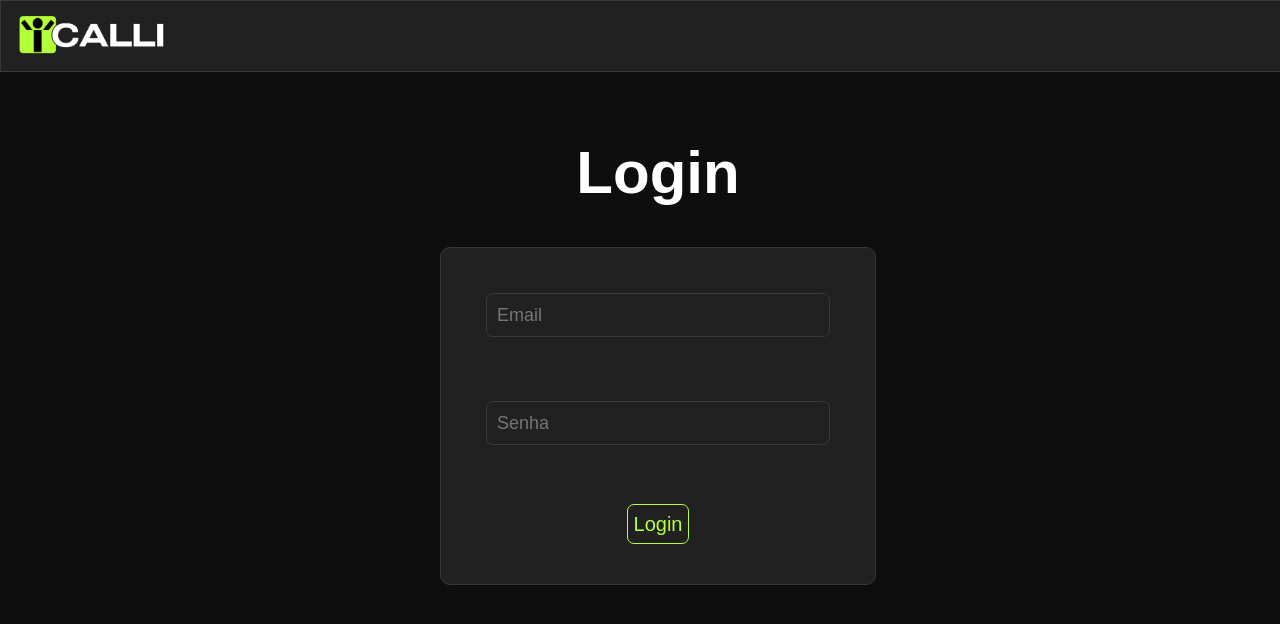
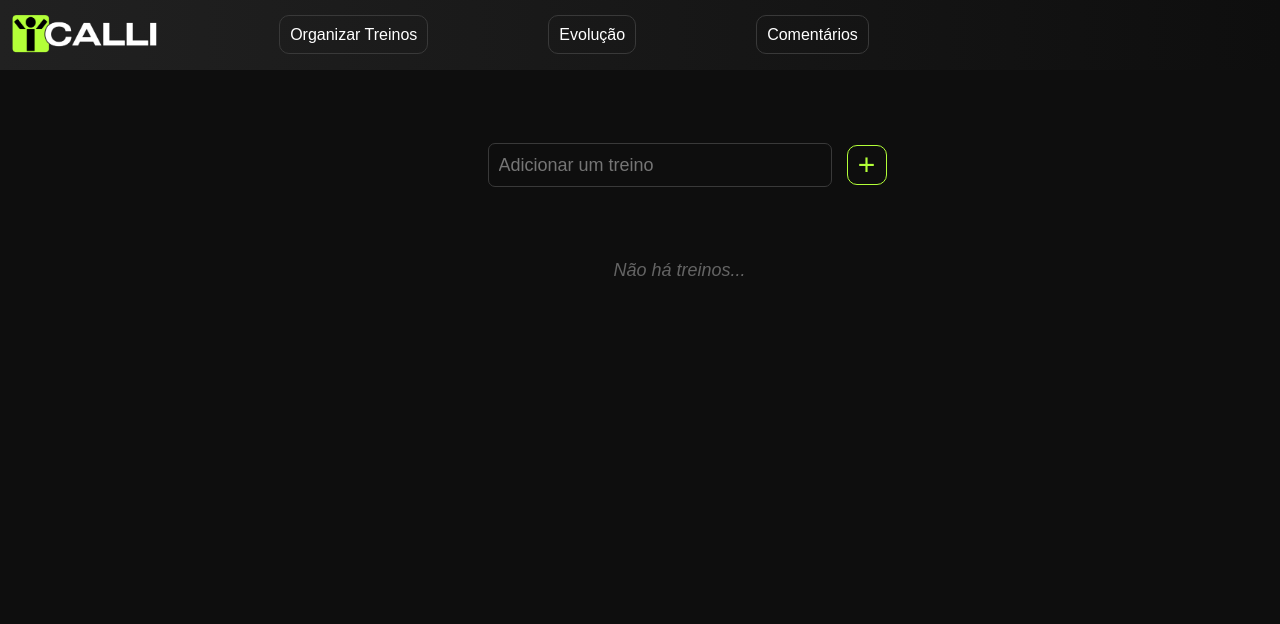
Before and after one commit to PedroLuis19/projeto-web-react, a React (Vite) app: page /training in a window 1280 px wide. Shown: the top 624 px of the page. Built offline with nearby package versions, Linux system fonts and the light colour scheme.

Commit message:
Segundo commit

```diff
--- a/src/App.css
+++ b/src/App.css
@@ -1,12 +1,21 @@
+html{
+    scrollbar-gutter: stable;
+}
+
 body{
     font-family: 'Roboto Mono', sans-serif;
     background-color: rgb(14, 14, 14);
     color: white;
     padding-top: 70px;
+    scrollbar-gutter: stable;
 }
 
 h1{
     font-weight: 900;
+}
+
+a {
+  text-decoration: none;
 }
 
 input{
--- a/src/App.jsx
+++ b/src/App.jsx
@@ -1,5 +1,5 @@
 
-import Login from "./components/Login"
+import { Outlet } from "react-router-dom"
 
 import Navbar from "./components/Navbar"
 
@@ -10,7 +10,7 @@ function App() {
   return (
     <div>
       <Navbar/>
-      <Login/>
+      <Outlet/>
     </div>
   )
 }
--- /dev/null
+++ b/src/components/Comments.jsx
@@ -0,0 +1,8 @@
+
+function Comments(){
+  return (
+    <div>Commentários</div>
+  )
+}
+
+export default Comments
--- /dev/null
+++ b/src/components/Evolution.jsx
@@ -0,0 +1,8 @@
+
+function Evolution() {
+  return (
+    <div>Evolution</div>
+  )
+}
+
+export default Evolution
--- a/src/components/Navbar.css
+++ b/src/components/Navbar.css
@@ -8,7 +8,31 @@
     width: 100%;
     height: 70px;
     background-color: rgb(33, 33, 33);
+    background: linear-gradient(to right, rgb(33, 33, 33), rgb(14, 14, 14));
+}
+
+.page-selection{
+    display: flex;
+    align-items: space-evenly;
+    margin: 10px
+}
+
+.page-link{
+    font-size: 16px;
+    font-weight: 200;
+    background-color: transparent;
+    color: white;
+    border: none;
+    border-radius: 10px;
+    margin: 60px;
+    padding: 10px;
+    cursor: pointer;
     border: 1px solid rgb(57, 57, 57);
+}
+
+.page-link:hover{
+    color: rgb(179 255 56);
+    border: 1px solid rgb(179 255 56);
 }
 
 .home-button{
--- a/src/components/Navbar.jsx
+++ b/src/components/Navbar.jsx
@@ -1,11 +1,20 @@
+import { Link } from 'react-router-dom'
+
 import './Navbar.css'
 
 function Navbar(){
   return (
     <div className='navbar'>
-        <button className='home-button'>
+        <Link className='home-button' to='/'>
         <img className='home-img-button' src='src\assets\calli-home-img.png'/>
-        </button>
+        </Link>
+        <nav className='page-selection'>
+            <ul>
+                <Link className='page-link' to='training'>Organizar Treinos</Link>
+                <Link className='page-link' to='evolution'>Evolução</Link>
+                <Link className='page-link' to='comments'>Comentários</Link>
+            </ul>
+        </nav>
     </div>
   )
 }
--- /dev/null
+++ b/src/components/TrainingOrganization.css
@@ -0,0 +1,115 @@
+.list-container{
+    display: grid;
+    grid-column: auto;
+    place-items: center;
+    justify-self: center;
+    height: 100px;
+    width: 400px;
+    max-width: 400px;
+    margin: 0 auto;
+    padding: 10px;
+}
+
+.input-field{
+    max-width: 330px;
+    height: 40px;
+    background-color: transparent;
+    color: white;
+    font-size: 18px;
+    border: 1px solid rgb(57, 57, 57);
+    border-radius: 7px;
+    padding-left: 10px;
+    margin: 15px;
+}
+
+.train-add{
+    width: max-content;
+    height: max-content;
+    display: flex;
+    flex-direction: row;
+    align-items: center;
+    justify-content: center;
+    padding: 25px;
+    margin: 15px;
+}
+
+.add-button{
+    width: 40px;
+    height: 40px;
+    background-color: transparent;
+    color: rgb(179 255 56);
+    font-size: 30px;
+    text-align: center;
+    border: 1px solid rgb(179 255 56);
+    border-radius: 10px;
+    cursor: pointer;
+    padding: auto;
+}
+
+.add-button:hover{
+    background-color: rgb(179 255 56);
+    color: rgb(33, 33, 33);
+}
+
+.todo-list{
+    display: flex;
+    flex-direction: column;
+    justify-content: center;
+    align-items: center;
+    list-style-type: none;
+    font-size: 20px;
+    flex: 1;
+    padding: 10px;
+}
+
+.todo-item{
+    display: flex;
+    flex-direction: column;
+    align-items: center;
+    text-align: center;
+    width: 400px;
+    max-width: 400px;
+    height: auto;
+    padding: 25px;
+    margin: 10px;
+    background-color: rgb(33, 33, 33);
+    border: 1px solid rgb(57, 57, 57);
+    border-radius: 10px;
+}
+
+.todo-text{
+    overflow-wrap: break-word;
+    max-width: 400px;
+    height: auto;
+    border: 1px solid rgb(57, 57, 57);
+    border-radius: 5px;
+    padding: 10px;
+    margin: 10px;
+}
+
+.todo-date{
+    font-style: italic;
+    color: rgb(100, 100, 100) ;
+    font-weight: 50;
+    font-size: 16px;
+    text-align: center;
+    max-width: 100px;
+    background-color: transparent;
+    padding: 5px;
+    margin-top: 10px;
+}
+
+.checkmark {
+  height: 20px;
+  width: 20px;
+  background-color: transparent;
+  border: 2px solid rgb(179 255 56);
+  display: inline-block;
+  vertical-align: middle;
+}
+
+.small-description{
+    font-size: 18px;
+    font-style: italic;
+    color: rgb(100, 100, 100);
+}
--- /dev/null
+++ b/src/components/TrainingOrganization.jsx
@@ -0,0 +1,54 @@
+
+import { useState } from "react";
+
+import './TrainingOrganization.css'
+
+function TrainingOrganization(){
+    const [todos, setTodos] = useState([])
+
+    const [inputValue, setInputValue] = useState('')
+
+    //Adiciona tarefa//
+    const handleSubmit = (e) => {
+        e.preventDefault();
+
+        if (inputValue.trim() !== ""){
+            const newTodo = {
+                id: Date.now(),
+                text: inputValue,
+                date: new Date().toLocaleDateString('pt-BR')
+            }
+
+            setTodos((prevTodos) => [...prevTodos, newTodo])
+
+            setInputValue("")
+        }
+    }
+
+  return (
+    <div className='list-container'>
+        <form onSubmit={handleSubmit} className='train-add'>
+          <input type="text" className='input-field' placeholder='Adicionar um treino' value={inputValue} onChange={(e) => setInputValue(e.target.value)} />
+          <button type="submit" className='add-button'>+</button>
+        </form>
+
+        {todos.length === 0 ? (<p className="small-description">Não há treinos...</p>) : (null) }
+
+        <ul className='todo-list'>
+            {todos.map((todo) => (
+                <li key={todo.id} className='todo-item'>
+                  <div className="todo-text">
+                    {todo.text}
+                  </div>
+                  <div className="todo-date">
+                    {todo.date}
+                  </div>
+
+                </li>
+            ))}
+        </ul>
+    </div>
+  )
+}
+
+export default TrainingOrganization
--- a/src/main.jsx
+++ b/src/main.jsx
@@ -1,9 +1,41 @@
 import { StrictMode } from 'react'
 import { createRoot } from 'react-dom/client'
+import { createBrowserRouter, RouterProvider } from 'react-router-dom'
 import App from './App.jsx'
+
+
+import Login from './components/Login.jsx'
+import TrainingOrganization from './components/TrainingOrganization.jsx'
+import Evolution from './components/Evolution.jsx'
+import Comments from './components/Comments.jsx'
+
+
+const router = createBrowserRouter([
+  {
+    path:'/', //aqui é a página base, por isso apenas o "/"
+    element: <App/>,
+    children:[{
+    path:'/', //aqui é a página base, por isso apenas o "/"
+    element: <Login/>
+  },
+  {
+    path: 'evolution',
+    element: <Evolution/>
+  },
+  {
+    path: 'comments',
+    element: <Comments/>
+  },
+  {
+    path: 'training',
+    element: <TrainingOrganization/>
+  }
+    ]
+  }
+])
 
 createRoot(document.getElementById('root')).render(
   <StrictMode>
-    <App />
+    <RouterProvider router={router}/>
   </StrictMode>,
 )
```
